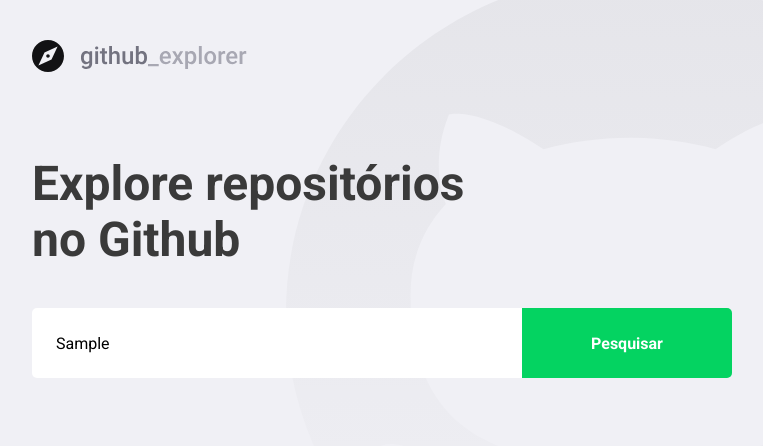
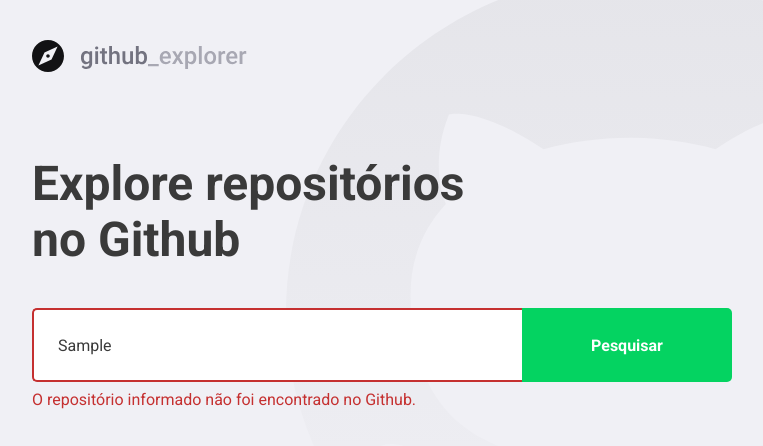
Before and after one commit to ianbmesquita/react-github-explorer, a React (Create React App) app: page / in a window 1280 px wide. Both pictures are taken after typing "Sample" into the empty fields and a click on the button "Pesquisar". Shown: the top 446 px of the page, without its empty margins (128-891 px from the left). Built offline with nearby package versions, Linux system fonts and the light colour scheme; no server answers.

Commit message:
Including validation in search form

```diff
--- a/src/pages/Dashboard/index.tsx
+++ b/src/pages/Dashboard/index.tsx
@@ -6,7 +6,7 @@
 
 import logoImg from '../../assets/logo.svg';
 
-import { Form, Repositories, Title } from './styles';
+import { Error, Form, Repositories, Title } from './styles';
 
 interface Repository {
   full_name: string;
@@ -19,6 +19,7 @@
 
 const Dashboard: React.FC = () => {
   const [newRepo, setNewRepo] = useState('');
+  const [inputError, setInputError] = useState('');
   const [repositories, setRepositories] = useState<Repository[]>([]);
 
   async function handleAddRepository(
@@ -26,12 +27,22 @@
   ): Promise<void> {
     event.preventDefault();
 
-    const response = await api.get(`repos/${newRepo}`);
+    if (!newRepo) {
+      setInputError('O autor/nome do repositório deve ser informado.');
+      return;
+    }
 
-    const repository = response.data;
+    try {
+      const response = await api.get(`repos/${newRepo}`);
 
-    setRepositories([...repositories, repository]);
-    setNewRepo('');
+      const repository = response.data;
+
+      setRepositories([...repositories, repository]);
+      setNewRepo('');
+      setInputError('');
+    } catch (err) {
+      setInputError('O repositório informado não foi encontrado no Github.');
+    }
   }
 
   return (
@@ -39,7 +50,7 @@
       <img src={logoImg} alt="Github Explorer" />
       <Title>Explore repositórios no Github</Title>
 
-      <Form onSubmit={handleAddRepository}>
+      <Form hasError={!!inputError} onSubmit={handleAddRepository}>
         <input
           value={newRepo}
           onChange={e => setNewRepo(e.target.value)}
@@ -47,6 +58,8 @@
         />
         <button type="submit">Pesquisar</button>
       </Form>
+
+      {inputError && <Error>{inputError}</Error>}
 
       <Repositories>
         {repositories.map(repository => (
--- a/src/pages/Dashboard/styles.ts
+++ b/src/pages/Dashboard/styles.ts
@@ -1,5 +1,12 @@
-import styled from 'styled-components';
+/* eslint-disable no-unused-vars */
+/* eslint-disable @typescript-eslint/no-unused-vars */
+/* eslint-disable no-undef */
+import styled, { css } from 'styled-components';
 import { shade } from 'polished';
+
+interface FormProps {
+  hasError: boolean;
+}
 
 export const Title = styled.h1`
   font-size: 48px;
@@ -9,7 +16,7 @@
   margin-top: 80px;
 `;
 
-export const Form = styled.form`
+export const Form = styled.form<FormProps>`
   margin-top: 40px;
   max-width: 700px;
   display: flex;
@@ -20,6 +27,16 @@
     padding: 0 24px;
     border: 0;
     border-radius: 5px 0 0 5px;
+    color: #3a3a3a;
+    border: 2px solid #fff;
+    border-right: 0;
+
+    ${props =>
+      props.hasError &&
+      css`
+        border-color: #c53030;
+        transition: border-color 0.3s;
+      `}
 
     &::placeholder {
       color: #a8a8b3;
@@ -28,7 +45,7 @@
 
   button {
     width: 210px;
-    height: 70px;
+    height: 74px;
     background: #04d361;
     border-radius: 0 5px 5px 0;
     border: 0;
@@ -40,6 +57,12 @@
       background: ${shade(0.2, '#04d361')};
     }
   }
+`;
+
+export const Error = styled.span`
+  display: block;
+  color: #c53030;
+  margin-top: 8px;
 `;
 
 export const Repositories = styled.div`
```
